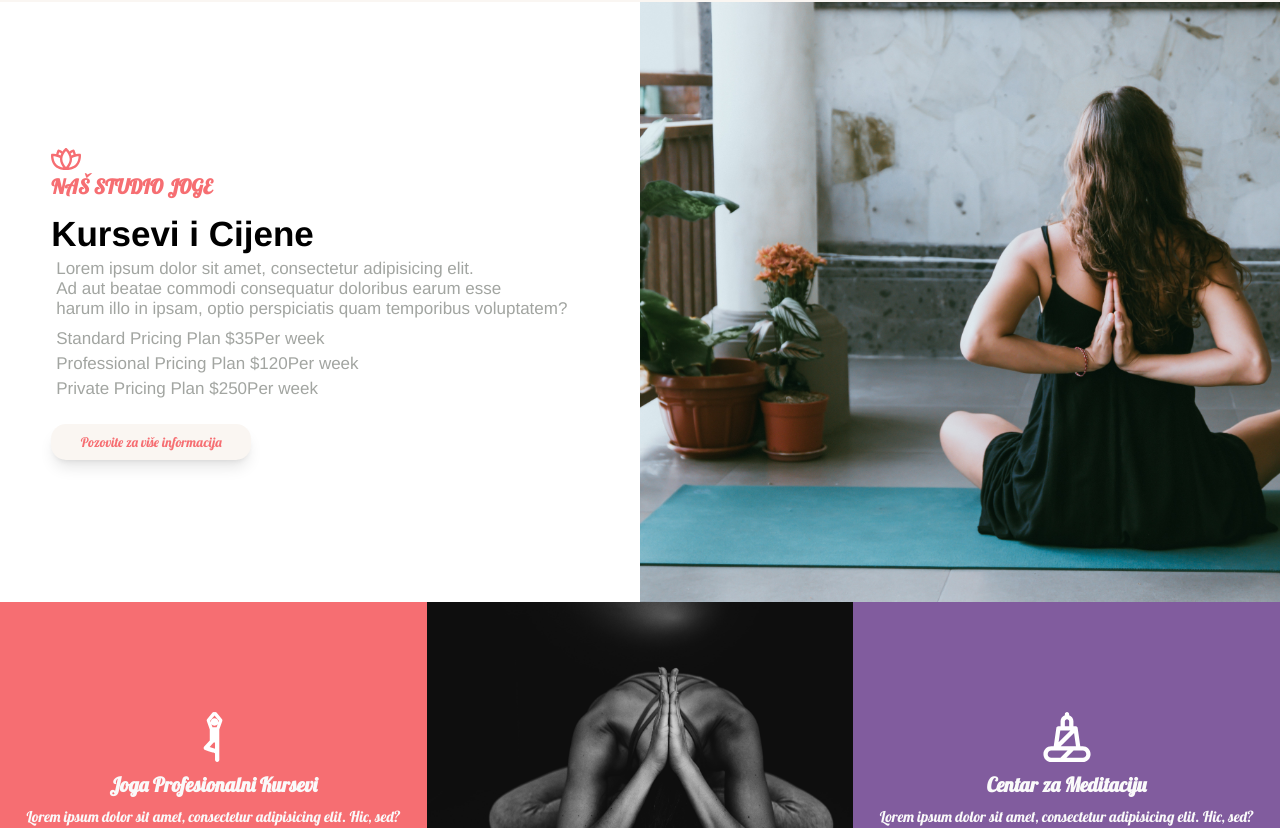
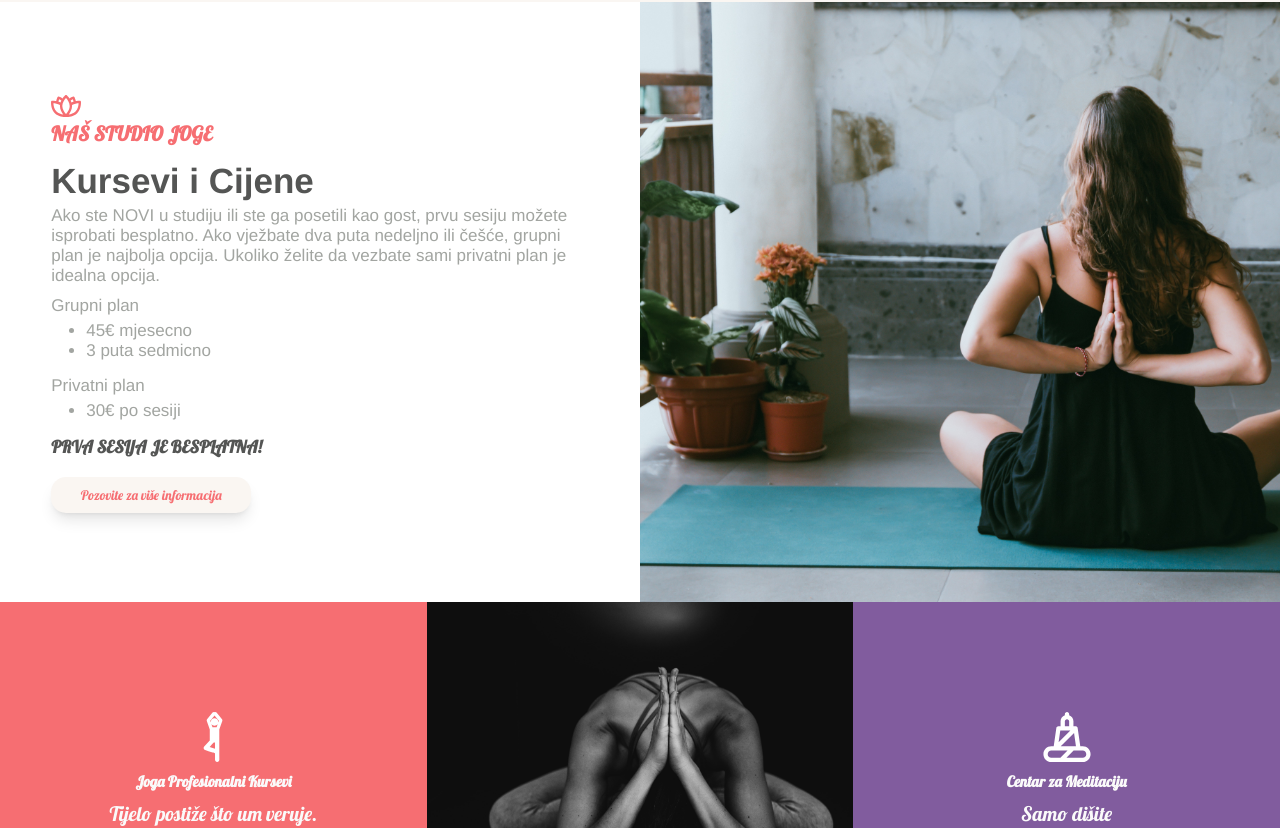
Before and after one commit to radomir-mijovic/yoga, a Next.js app: page / in a window 1280 px wide. Shown: the part 1332-2160 px from the top of the page. Built offline with nearby package versions, Linux system fonts and the light colour scheme.

Commit message:
fix: fixed banned padding on small devices, added logo in reason

```diff
--- a/app/pricing.js
+++ b/app/pricing.js
@@ -27,23 +27,33 @@ const Pricing = () => {
                 <h2 className={globalStyles.globalH2} style={{marginTop: 10}}>
                     {t("pricing.title")}
                 </h2>
-                <p className={styles.pricingP}>
-                    Lorem ipsum dolor sit amet, consectetur adipisicing elit. <br/>
-                    Ad aut beatae commodi consequatur
-                    doloribus earum esse <br/> harum illo in ipsam,
-                    optio perspiciatis quam temporibus voluptatem?
+                <p className={`${styles.pricingP} ${globalStyles.marginBottom}`}>
+                    {t("pricing.text")}
                 </p>
                 <div>
                     <p className={styles.pricingP}>
-                        Standard Pricing Plan $35Per week
+                        {t("pricing.groupPlan")}
                     </p>
+                    <ul className={`${styles.links} ${globalStyles.marginBottom}`}>
+                        <li>
+                            45€ {t("pricing.perMonth")}
+                        </li>
+                        <li>
+                            3 {t("pricing.perWeek")}
+                        </li>
+                    </ul>
                     <p className={styles.pricingP}>
-                        Professional Pricing Plan $120Per week
+                        {t("pricing.privatePlan")}
                     </p>
-                    <p className={styles.pricingP}>
-                        Private Pricing Plan $250Per week
-                    </p>
+                    <ul className={`${styles.links} ${globalStyles.marginBottom}`}>
+                        <li>
+                            30€ {t("pricing.perSession")}
+                        </li>
+                    </ul>
                 </div>
+                <h4 className={styles.freeSession}>
+                    {t("pricing.firstSession")}
+                </h4>
                 <a href="tel:+382 (0)68 881 404">
                     <motion.button
                         whileTap={{scale: .95}}
--- a/app/reason-section.js
+++ b/app/reason-section.js
@@ -2,6 +2,8 @@ import React from 'react';
 import styles from "../styles/Reason.module.scss"
 import globalStyles from "../styles/Global.module.scss"
 import {useTranslation} from "react-i18next";
+import lotusImg from "../public/images/icons/lotus.svg";
+import Image from "next/image";
 
 const ReasonSection = () => {
     const {t} = useTranslation()
@@ -9,6 +11,7 @@ const ReasonSection = () => {
     return (
         <section className={styles.reasonWrapper}>
             <div>
+                <Image src={lotusImg} style={{width: "100%", textAlign: "center"}} width={40} height={40} alt="lotus yoga"/>
                 <h4 className={globalStyles.redH4} style={{textAlign: 'center'}}>
                     {t("pricing.titleRed")}
                 </h4>
--- a/languages/translationEn.json
+++ b/languages/translationEn.json
@@ -21,11 +21,18 @@
     "titleRed": "OUR YOGA STUDIO",
     "button": "Call for more information",
     "title": "Services and Pricing",
+    "text": "If you are NEW to the studio or have visited as a guest, You can try first session for free. If you practice twice a week or more often, Group pricing plan is best value. If you like to exercise yourself, a private plan is an ideal option.",
+    "firstSession": "First Session is Free!",
+    "groupPlan": "Group pricing plan",
+    "privatePlan": "Private pricing plan",
+    "perMonth": "per month",
+    "perWeek": "times per week",
+    "perSession": "per session",
     "box": {
       "yogaTitle": "Yoga Professional Courses",
-      "yogaText": "Lorem ipsum dolor sit amet, consectetur adipisicing elit. Hic, sed?",
+      "yogaText": "The body achieves what the mind believes.",
       "meditationTitle": "Meditation Center",
-      "meditationText": "Lorem ipsum dolor sit amet, consectetur adipisicing elit. Hic, sed?"
+      "meditationText": "Just breathe"
     }
   },
   "reason": {
--- a/languages/translationMne.json
+++ b/languages/translationMne.json
@@ -21,11 +21,18 @@
     "titleRed": "NAŠ STUDIO JOGE",
     "button": "Pozovite za više informacija",
     "title": "Kursevi i Cijene",
+    "text": "Ako ste NOVI u studiju ili ste ga posetili kao gost, prvu sesiju možete isprobati besplatno. Ako vježbate dva puta nedeljno ili češće, grupni plan je najbolja opcija. Ukoliko želite da vezbate sami privatni plan je idealna opcija.",
+    "firstSession": "Prva sesija je besplatna!",
+    "groupPlan": "Grupni plan ",
+    "privatePlan": "Privatni plan",
+    "perMonth": "mjesecno",
+    "perWeek": "puta sedmicno",
+    "perSession": "po sesiji",
     "box": {
       "yogaTitle": "Joga Profesionalni Kursevi",
-      "yogaText": "Lorem ipsum dolor sit amet, consectetur adipisicing elit. Hic, sed?",
+      "yogaText": "Tijelo postiže što um veruje.",
       "meditationTitle": "Centar za Meditaciju",
-      "meditationText": "Lorem ipsum dolor sit amet, consectetur adipisicing elit. Hic, sed?"
+      "meditationText": "Samo dišite"
     }
   },
   "reason": {
--- a/languages/translationRu.json
+++ b/languages/translationRu.json
@@ -21,11 +21,18 @@
     "titleRed": "НАША СТУДИЯ ЙОГИ",
     "button": "Позвоните для получения дополнительной информации",
     "title": "Услуги и цены",
+    "text": "Если вы НОВИЧОК в студии или посетили ее в качестве гостя, вы можете попробовать первое занятие бесплатно. Если вы тренируетесь два раза в неделю или чаще, лучше всего подойдет групповой тарифный план. Если вы любите заниматься спортом, индивидуальный план — идеальный вариант.",
+    "firstSession": "Первая сессия бесплатна!",
+    "groupPlan": "Групповой тарифный план",
+    "privatePlan": "Частный тарифный план",
+    "perMonth": "в месяц",
+    "perWeek": "в неделю",
+    "perSession": "за сеанс",
     "box": {
       "yogaTitle": "Профессиональные курсы йоги",
-      "yogaText": "Lorem ipsum dolor sit amet, consectetur adipisicing elit. Hic, sed?",
+      "yogaText": "Тело достигает того, во что верит разум.",
       "meditationTitle": "Центр медитации",
-      "meditationText": "Lorem ipsum dolor sit amet, consectetur adipisicing elit. Hic, sed?"
+      "meditationText": "Просто дышать"
     }
   },
   "reason": {
--- a/styles/Global.module.scss
+++ b/styles/Global.module.scss
@@ -1,6 +1,7 @@
 .globalH2 {
   font-size: clamp(2.5rem, 4vw, 3.5rem);
   font-family: Helvetica, sans-serif;
+  color: #545554;
 }
 
 .redH4 {
@@ -8,3 +9,7 @@
   font-size: clamp(1.4rem, 3vw, 2rem);
   margin-bottom: .5rem;
 }
+
+.marginBottom {
+  margin-bottom: 1.5rem;
+}
--- a/styles/Hero.module.scss
+++ b/styles/Hero.module.scss
@@ -3,7 +3,6 @@
     height: 80vh;
     display: flex;
     flex-direction: column;
-    /*align-items: center;*/
     justify-content: center;
 }
 
@@ -46,6 +45,10 @@
 }
 
 @media (max-width: 768px) {
+    .heroContainer {
+        padding: 0 1.5rem;
+    }
+
     .heroH1 {
         font-size: 2.5rem;
     }
--- a/styles/Navbar.module.scss
+++ b/styles/Navbar.module.scss
@@ -21,10 +21,6 @@
   font-size: clamp(2rem, 2vw, 2.4rem);
   color: #a2a5a1;
   cursor: pointer;
-
-  :hover {
-    color: #cca1a4;
-  }
 }
 
 .active {
--- a/styles/Pricing.module.scss
+++ b/styles/Pricing.module.scss
@@ -37,8 +37,22 @@
   color: #a2a5a1;
   font-size: clamp(1.4rem, 1.9vw, 1.7rem);
   font-family: Helvetica, sans-serif;
-  white-space: normal;
-  margin: .5rem;
+  margin: .5rem 0;
+  white-space: pre-line;
+}
+
+.links {
+  display: flex;
+  align-items: flex-start;
+  flex-direction: column;
+
+  > li {
+    color: #a2a5a1;
+    font-size: clamp(1.4rem, 1.9vw, 1.7rem);
+    font-family: Helvetica, sans-serif;
+    white-space: normal;
+    margin-left: 3.5rem;
+  }
 }
 
 .pricingButton {
@@ -52,3 +66,9 @@
   margin-top: 2rem;
   color: #F66E72;
 }
+
+.freeSession {
+  text-transform: uppercase;
+  font-size: clamp(1.3rem, 1.6vw, 1.7rem);
+  color: #545554;
+}
--- a/styles/SmallBanner.module.scss
+++ b/styles/SmallBanner.module.scss
@@ -29,12 +29,12 @@
 
 .whiteH4 {
   color: #fafafa;
-  font-size: 2rem;
+  font-size: clamp(1.3rem, 2vw, 1.5rem);
 }
 
 .whiteP {
   color: #fafafa;
-  font-size: clamp(1.3rem, 2vw, 1.5rem);
+  font-size: 2rem;
   font-weight: 200;
 }
 
```
Also changed, not shown: styles/Home.module.css (deleted, +0 -116 lines).
